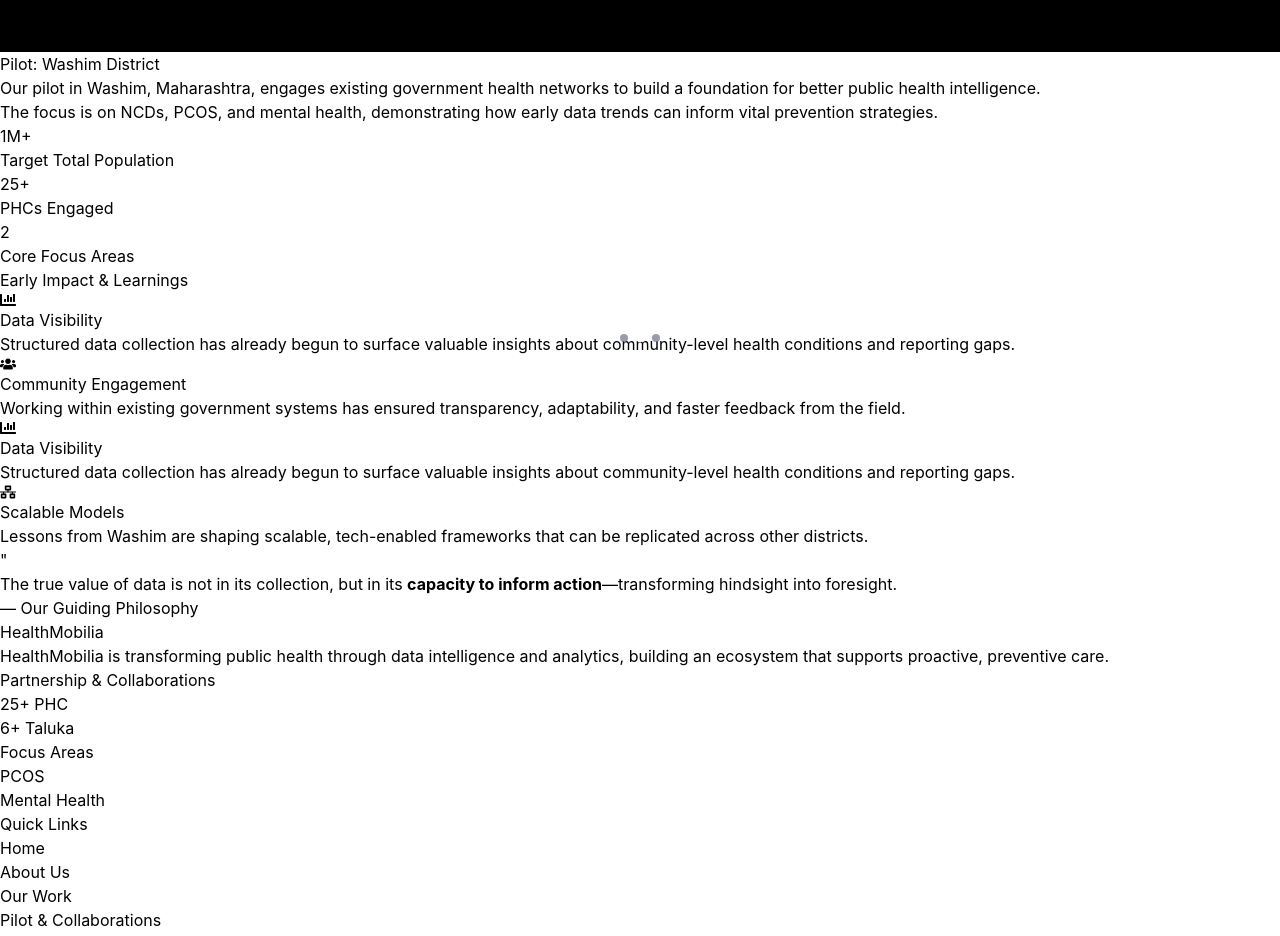
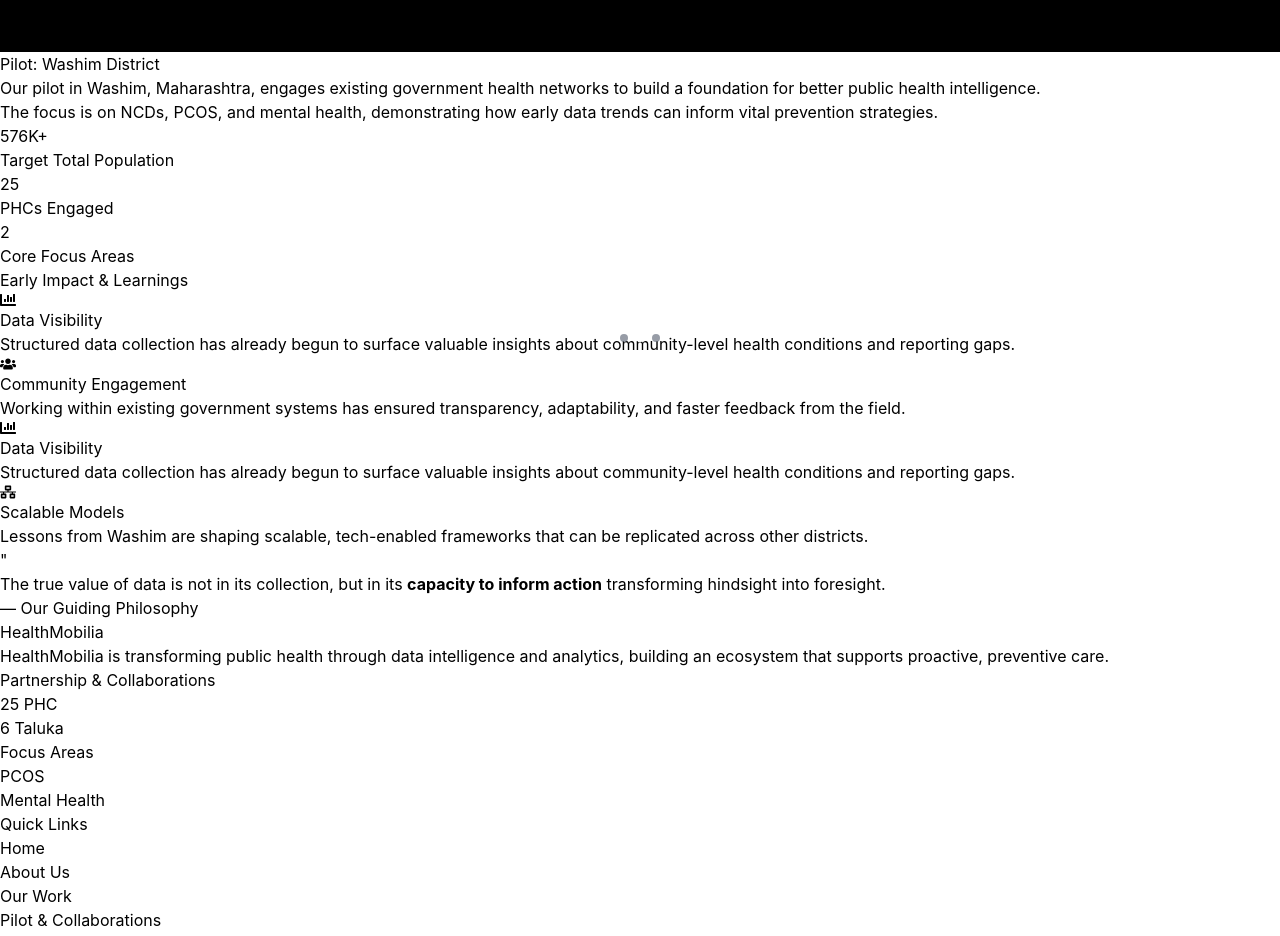
Before and after one commit to HealthMobilia/HealthMobilia-Website, a React (Vite) app: page /our-work in a window 1280 px wide. Shown: the part 4460-5396 px from the top of the page. Built offline with nearby package versions, Linux system fonts and the light colour scheme.

Commit message:
fixed impact no from total populaton to female poulation no

```diff
--- a/src/components/Footer.jsx
+++ b/src/components/Footer.jsx
@@ -37,8 +37,8 @@
             <div className="pt-4">
               <p className="text-sm text-gray-400 mb-2">Partnership & Collaborations</p>
               <div className="flex space-x-4">
-                <div className="bg-gray-800 px-3 py-1 text-xs font-medium">25+ PHC</div>
-                <div className="bg-gray-800 px-3 py-1 text-xs font-medium">6+ Taluka</div>
+                <div className="bg-gray-800 px-3 py-1 text-xs font-medium">25 PHC</div>
+                <div className="bg-gray-800 px-3 py-1 text-xs font-medium">6 Taluka</div>
               </div>
             </div>
           </div>
--- a/src/pages/Collaborate.jsx
+++ b/src/pages/Collaborate.jsx
@@ -13,13 +13,13 @@
   // Pilot stats
   const pilotStats = [
     {
-      value: 1.1,
-      suffix: 'M+',
+      value: 576,
+      suffix: 'K+',
       label: "Target Population Coverage"
     },
     {
       value: 25,
-      suffix: '+',
+      suffix: '',
       label: "PHCs Engaged"
     },
     {
--- a/src/pages/Home.jsx
+++ b/src/pages/Home.jsx
@@ -33,13 +33,13 @@
 
   const impactStats = [
     {
-      value: 1.1,
-      suffix: 'M +',
+      value: 576,
+      suffix: 'K+',
       label: "Target Population Coverage"
     },
     {
       value: 25,
-      suffix: '+',
+      suffix: '',
       label: "PHCs Engaged"
     },
     {
--- a/src/pages/OurWork.jsx
+++ b/src/pages/OurWork.jsx
@@ -64,8 +64,8 @@
   ];
 
   const pilotStats = [
-    { value: 1.1, suffix: 'M+', label: "Target Total Population" },
-    { value: 25, suffix: '+', label: "PHCs Engaged" },
+    { value: 576, suffix: 'K+', label: "Target Total Population" },
+    { value: 25, suffix: '', label: "PHCs Engaged" },
     { value: 2, suffix: '', label: "Core Focus Areas" }
   ];
 
@@ -290,7 +290,7 @@
           <blockquote className="text-gray-800 italic text-xl sm:text-2xl md:text-3xl leading-relaxed mb-6 relative">
             <span className="absolute -top-6 left-1/2 transform -translate-x-1/2 text-8xl font-serif text-gray-200 opacity-70">"</span>
             <p className="relative z-10">
-              The true value of data is not in its collection, but in its <strong>capacity to inform action</strong>—transforming hindsight into foresight.
+              The true value of data is not in its collection, but in its <strong>capacity to inform action</strong> transforming hindsight into foresight.
             </p>
           </blockquote>
           <p className="text-base md:text-lg font-semibold text-black mt-10">
```
